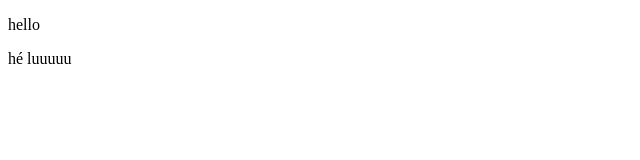
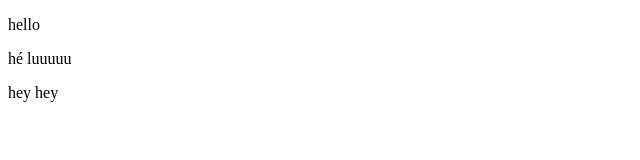
Before and after one commit to HN143/web-testt, a plain HTML site: page about.html in a window 1280 px wide. Shown: the full height of the page, 0-640 px from the left. Drawn offline with Linux system fonts and the light colour scheme.

Commit message:
Update about.html

```diff
--- a/about.html
+++ b/about.html
@@ -8,5 +8,6 @@
   <body>
     <p>hello</p>
     <p>hé luuuuu</p>
+    <p>hey hey</p>
   </body>
 </html>
```
